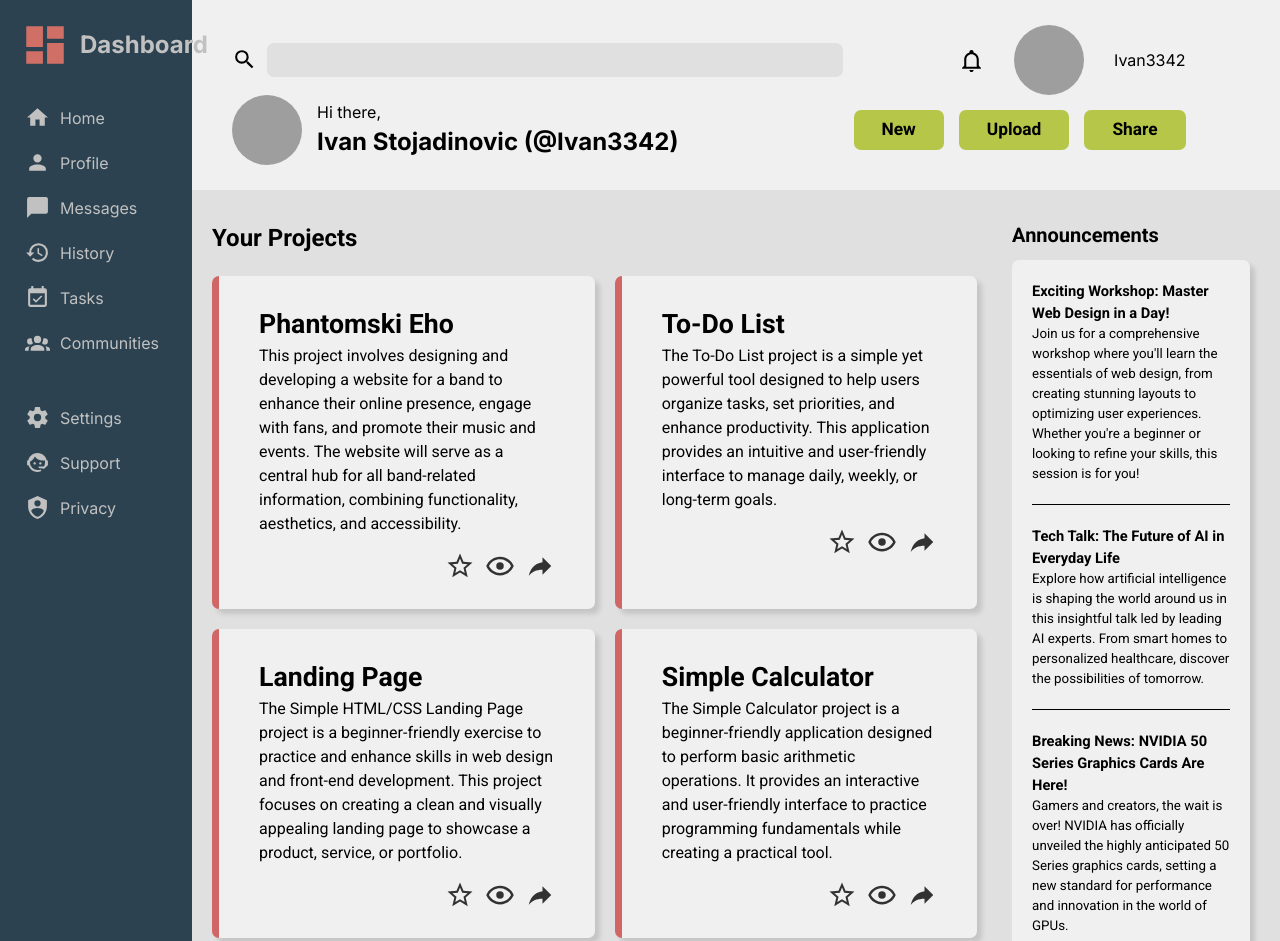
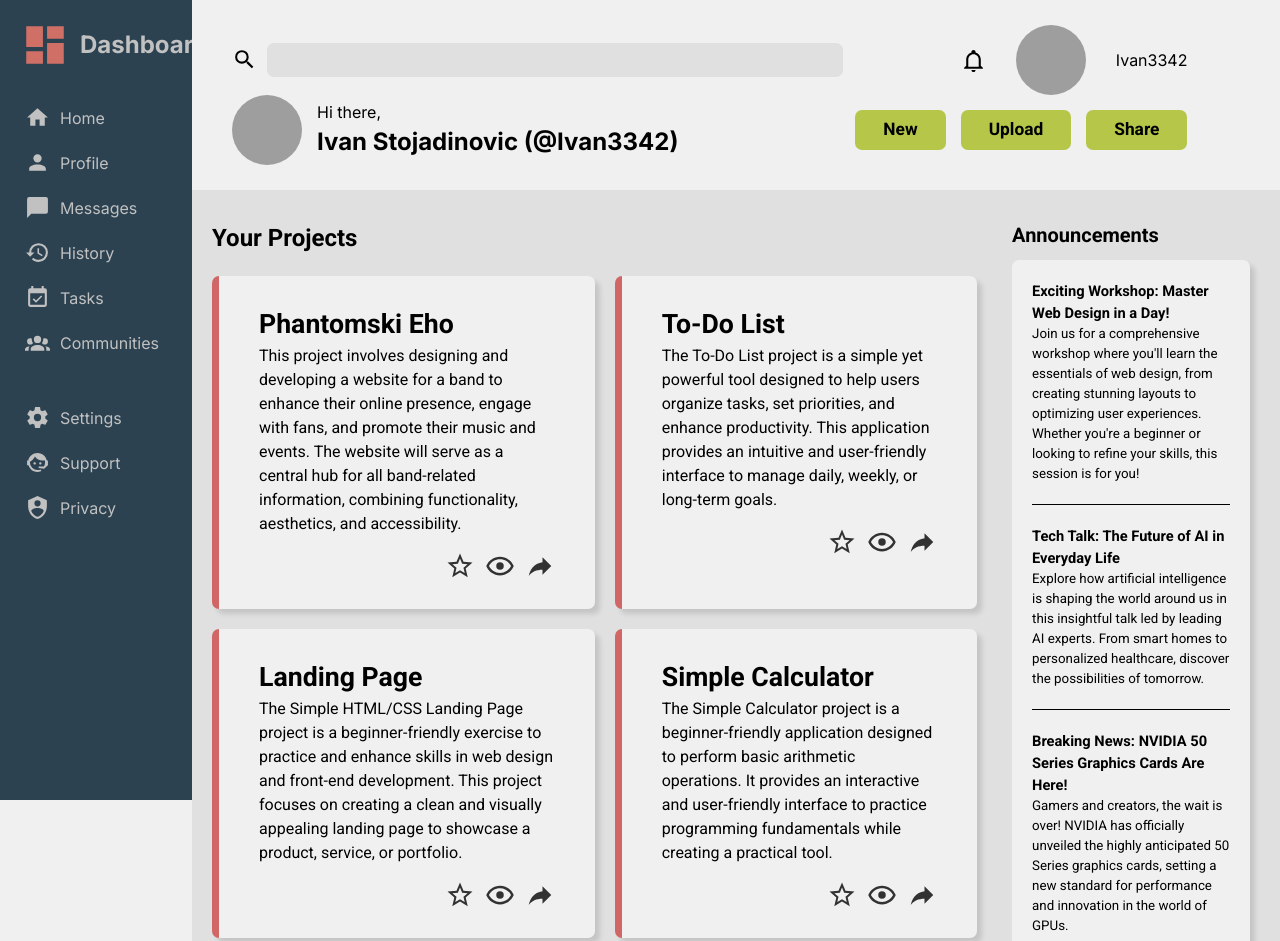
Before and after one commit to Ivan3342/admin-dashboard, a plain HTML site: page index.html in a window 1280 px wide. Shown: the top 941 px of the page. Drawn offline with Linux system fonts and the light colour scheme; grey boxes are pictures that could not be loaded.

Commit message:
added fixed sidebar and header

```diff
--- a/style.css
+++ b/style.css
@@ -30,12 +30,13 @@ body {
 
 .side-bar {
     width: 15vw;
-    height:inherit;
     background-color: var(--charcoal);
     display: flex;
     flex-direction: column;
     gap: 20px;
     padding: 20px;
+    position: fixed;
+    height: 100vh;
 }
 
 .side-bar-title {
@@ -96,11 +97,15 @@ body {
 .main {
     width: 100%;
     font-family: 'Inter', sans-serif;
+    margin-left: 15vw;
 }
 
 .main-header {
-    width: 95%;
+    background-color: var(--anti-flash);
+    width: 84.8%;
     padding: 25px 40px;
+    position: fixed;
+    padding-right: 90px;
 }
 
 .top {
@@ -181,6 +186,7 @@ body {
     padding: 10px 20px;
     display: grid;
     grid-template-columns: 73% 27%;
+    margin-top: 190px;
 }
 
 .project-wrapper {
```
